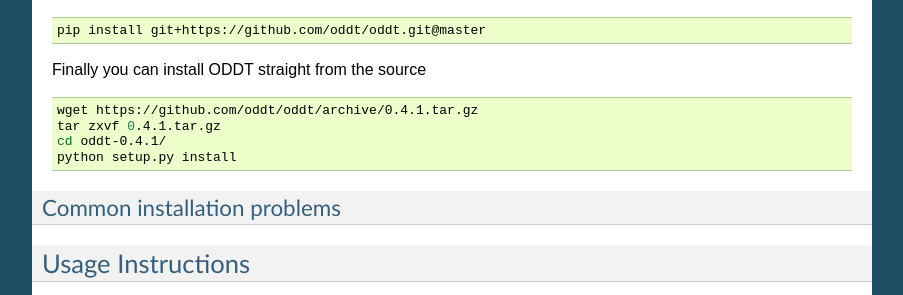
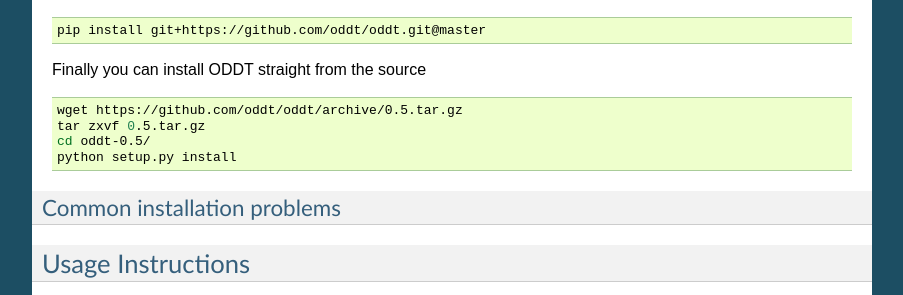
Before and after one commit to oddt/oddt, a Sphinx documentation site: the page built from docs/index.rst, in a window 1280 px wide and 900 px high, scrolled down 897 px. Shown: the part 157-452 px from the top of the window, without its empty margins (198-1101 px from the left). Built offline with Sphinx 7.4.7, drawn with Linux system fonts in a browser that asks for light colours; pages that are not in the unit, such as notebooks, are missing from menus; some of the changed text lies outside the part shown.

```diff
--- a/docs/index.rst
+++ b/docs/index.rst
@@ -41,9 +41,9 @@ Finally you can install ODDT straight from the source
 
 .. code-block:: bash
 
-    wget https://github.com/oddt/oddt/archive/0.4.1.tar.gz
-    tar zxvf 0.4.1.tar.gz
-    cd oddt-0.4.1/
+    wget https://github.com/oddt/oddt/archive/0.5.tar.gz
+    tar zxvf 0.5.tar.gz
+    cd oddt-0.5/
     python setup.py install
 
 Common installation problems
--- a/oddt/__init__.py
+++ b/oddt/__init__.py
@@ -53,7 +53,7 @@ else:
 def get_version():
     home = os.path.dirname(__file__)
     git_v = None
-    v = '0.4.1'
+    v = '0.5'
     if os.path.isdir(home + '/../.git'):
         try:
             git_v = subprocess.check_output(['git',
```
Also changed, not shown: CHANGELOG.md (+7 -0 lines).
